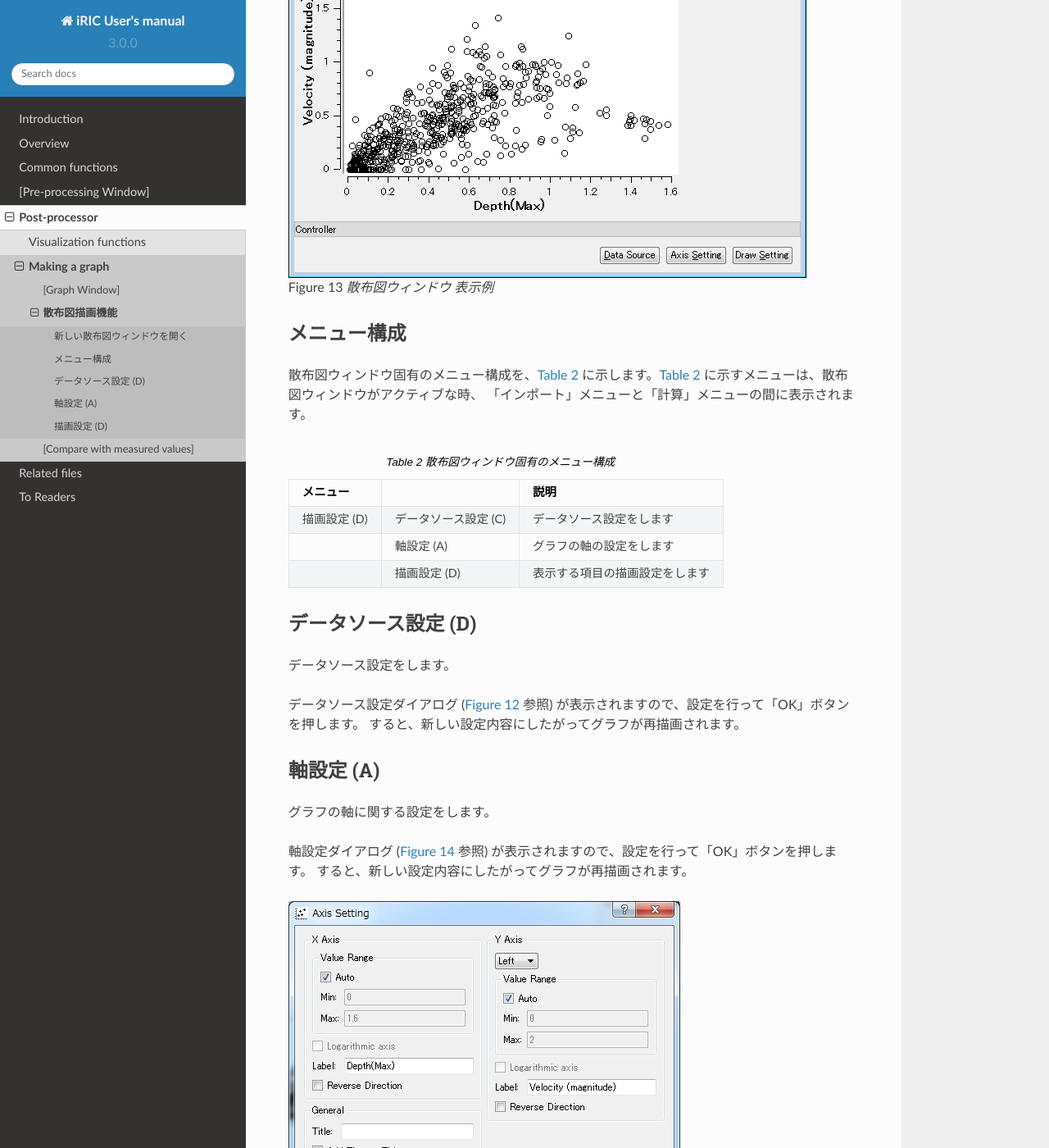
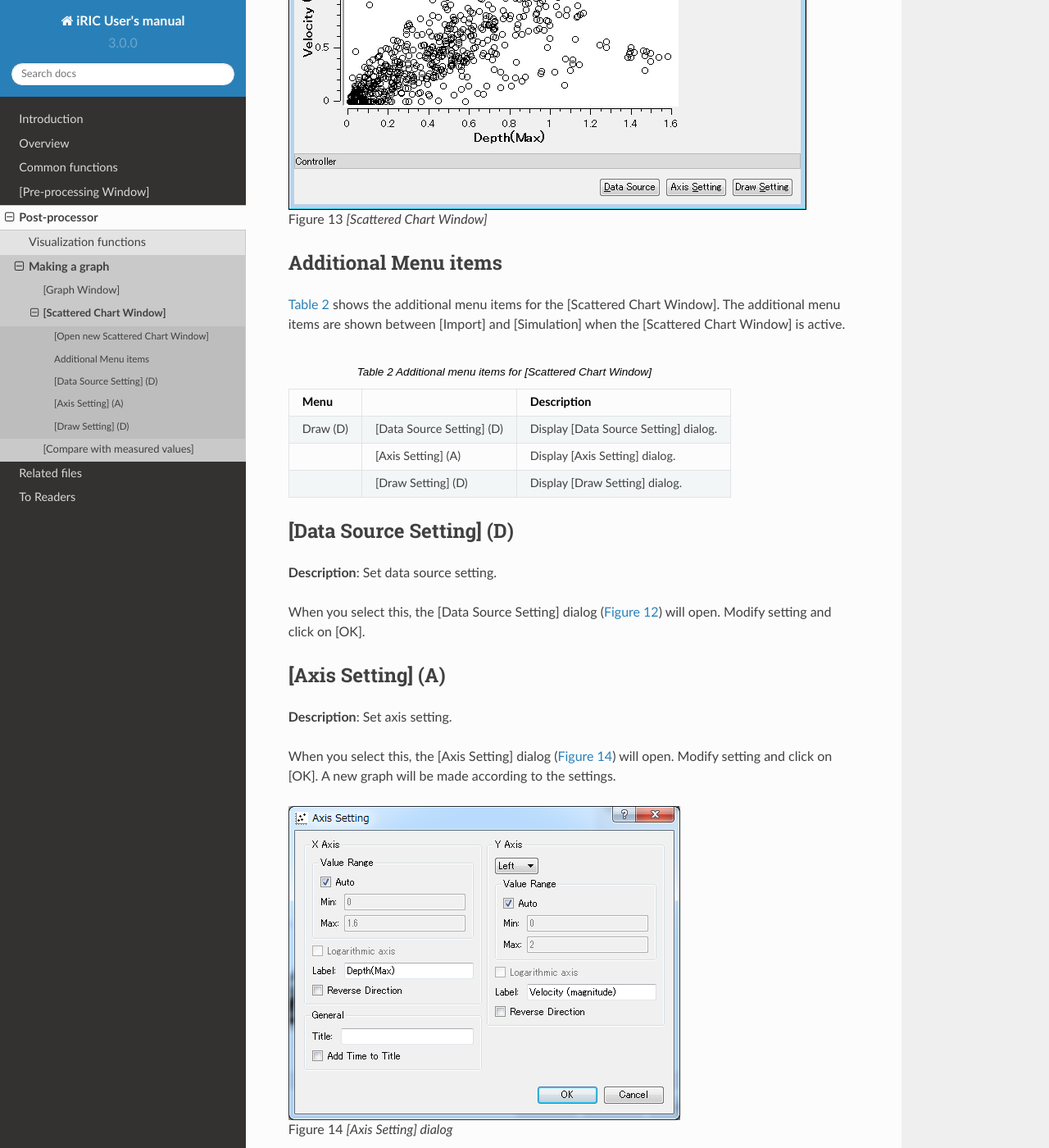
Before and after one commit to i-RIC/gui_user_manual, a Sphinx documentation site: the page built from source/05/02/02_scattered.rst, in a window 1280 px wide and 1400 px high, scrolled down 1065 px. Shown: the whole window at 82% size. Built offline with Sphinx 7.4.7 and the Read the Docs theme 2.0.0, drawn with Linux system fonts in a browser that asks for light colours; some of the changed text lies outside the part shown.

Commit message:
02_scattered.rst translated to English

```diff
--- a/source/05/02/02_scattered.rst
+++ b/source/05/02/02_scattered.rst
@@ -1,105 +1,104 @@
 .. _sec_scattered_chart_window_detail:
 
-散布図描画機能
+[Scattered Chart Window]
 ==========================
 
-散布図を描画する機能について説明します。
+The functions for opening a scattered chart window are explained in this
+section.
 
-この機能を利用するには、散布図ウィンドウを用います。
-
-新しい散布図ウィンドウを開く
+[Open new Scattered Chart Window]
 -----------------------------------
 
 .. |scattered-window-icon| image:: images/scattered-window-icon.png
 
-新しい散布図ウィンドウを開くには、以下のいずれかの操作を行います。
+Either of the following actions opens a new graph window.
 
-**メニューバー:** 計算結果 (R) --> 新しい散布図ウィンドウを開く
+**Menu bar:** [Calculation Results] (R) --> [Open New Scattered Chart Window]
 
-**ツールバー:** |scattered-window-icon|
+**Operation Toolbar:** |scattered-window-icon|
 
-データソース設定ダイアログ (:numref:`image_scattered_data_source_dialog`
-参照)
-が表示されますので、散布図でX軸に使用する計算結果、
-Y軸に使用する計算結果を設定して「OK」ボタンを押します。すると、設定した内容
-にしたがって散布図ウィンドウが新しく表示されます。
-表示される散布図ウィンドウの例を
-:numref:`image_scattered_window` に示します。
+The [Data Source Setting] dialog (:numref:`image_scattered_data_source_dialog`)
+will open, so select the
+data to draw graph and click on [OK]. A new [Scattered Chart Window]
+window (:numref:`image_scattered_window`) will open that
+draws a scattered chart for the data you selected.
 
 .. _image_scattered_data_source_dialog:
 
 .. figure:: images/scattered_data_source_dialog.png
 
-   データソース設定ダイアログ 表示例
+   [Data Source Setting] dialog
+
 
 .. _image_scattered_window:
 
 .. figure:: images/scattered_window.png
 
-   散布図ウィンドウ 表示例
+   [Scattered Chart Window]
 
-メニュー構成
+Additional Menu items
 ----------------------
 
-散布図ウィンドウ固有のメニュー構成を、:numref:`table_scattered_window_menu`
-に示します。:numref:`table_scattered_window_menu`
-に示すメニューは、散布図ウィンドウがアクティブな時、
-「インポート」メニューと「計算」メニューの間に表示されます。
+:numref:`table_scattered_window_menu`
+shows the additional menu items for the [Scattered Chart Window].
+The additional menu items are shown between [Import] and
+[Simulation] when the [Scattered Chart Window] is active.
 
 .. _table_scattered_window_menu:
 
-.. list-table:: 散布図ウィンドウ固有のメニュー構成
+.. list-table:: Additional menu items for [Scattered Chart Window]
    :header-rows: 1
 
-   * - メニュー
+   * - Menu
      -
-     - 説明
-   * - 描画設定 (D)
-     - データソース設定 (C)
-     - データソース設定をします
+     - Description
+   * - Draw (D)
+     - [Data Source Setting] (D)
+     - Display [Data Source Setting] dialog.
    * -
-     - 軸設定 (A)
-     - グラフの軸の設定をします
+     - [Axis Setting] (A)
+     - Display [Axis Setting] dialog.
    * -
-     - 描画設定 (D)
-     - 表示する項目の描画設定をします
+     - [Draw Setting] (D)
+     - Display [Draw Setting] dialog.
 
-データソース設定 (D)
+[Data Source Setting] (D)
 ----------------------------
 
-データソース設定をします。
+**Description**: Set data source setting.
 
-データソース設定ダイアログ (:numref:`image_scattered_data_source_dialog` 参照)
-が表示されますので、設定を行って「OK」ボタンを押します。
-すると、新しい設定内容にしたがってグラフが再描画されます。
+When you select this, the [Data Source Setting] dialog
+(:numref:`image_scattered_data_source_dialog`)
+will open. Modify setting and click on [OK].
 
-軸設定 (A)
+[Axis Setting] (A)
 --------------------
 
+**Description**: Set axis setting.
 
-グラフの軸に関する設定をします。
-
-軸設定ダイアログ (:numref:`image_scattered_axis_setting_dialog` 参照)
-が表示されますので、設定を行って「OK」ボタンを押します。
-すると、新しい設定内容にしたがってグラフが再描画されます。
+When you select this, the [Axis Setting] dialog
+(:numref:`image_scattered_axis_setting_dialog`) will open.
+Modify setting and click on [OK]. A new graph will be made according to
+the settings.
 
 .. _image_scattered_axis_setting_dialog:
 
 .. figure:: images/scattered_axis_setting_dialog.png
 
-   軸設定ダイアログ 表示例
+   [Axis Setting] dialog
 
-描画設定 (D)
+[Draw Setting] (D)
 -------------------
 
-グラフに描画する項目の描画設定をします。
+**Description**: Set the draw settings
 
-描画設定ダイアログ (:numref:`image_scattered_draw_setting_dialog` 参照)
-が表示されますので、設定を行って「OK」ボタンを押します。
-すると、新しい設定にしたがってグラフが再描画されます。
+When you select this, the [Draw Setting] dialog
+(:numref:`image_scattered_draw_setting_dialog`) will open.
+Modify setting and click on [OK]. A new graph will be made according to
+the settings.
 
 .. _image_scattered_draw_setting_dialog:
 
 .. figure:: images/scattered_draw_setting_dialog.png
 
-   描画設定ダイアログ 表示例
+   [Draw Setting] dialog
```
